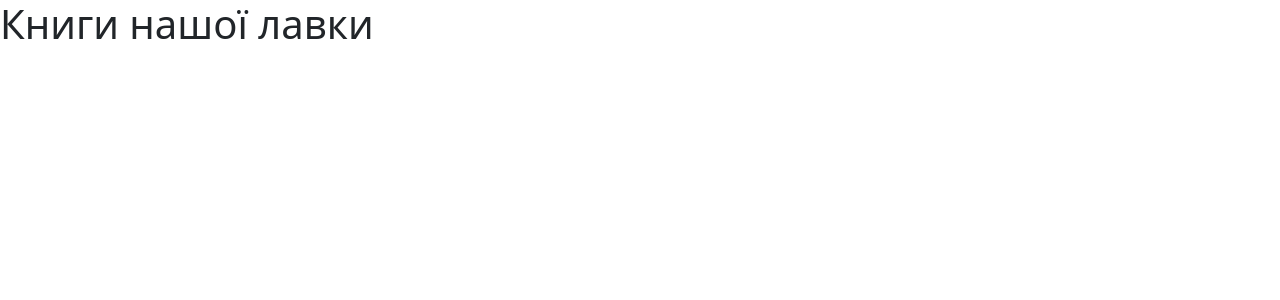
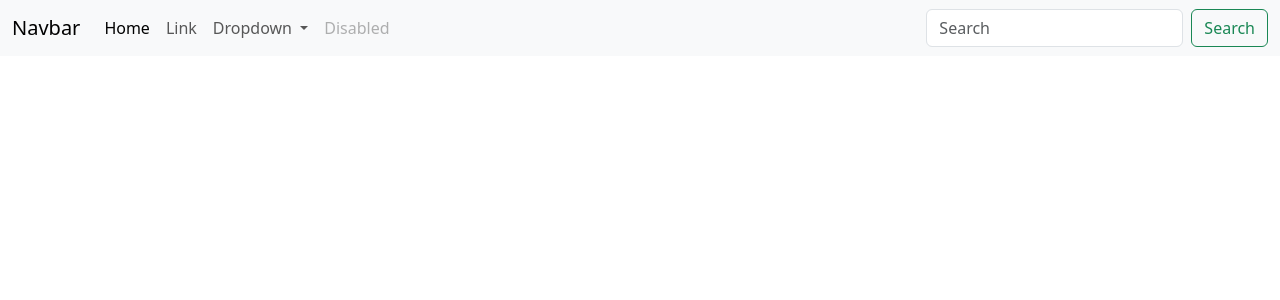
Before and after one commit to smartguy-coder/group03052024, a FastAPI app: page / in a window 1280 px wide. Shown: the top 300 px of the page. Run offline with FastAPI, Linux system fonts and the light colour scheme.

Commit message:
web interface

```diff
--- a/schemas.py
+++ b/api_router/schemas.py
@@ -1,6 +1,6 @@
 from datetime import datetime
 
-from pydantic import BaseModel, Field
+from pydantic import BaseModel, Field, HttpUrl
 
 
 class NewProduct(BaseModel):
@@ -8,6 +8,7 @@ class NewProduct(BaseModel):
     description: str = Field(default='', examples=['Old phone'])
     price: float = Field(ge=0.01, examples=[100.78])
     quantity: int = Field(default=11, gt=0, examples=[100])
+    cover_url: HttpUrl
 
 
 class ProductId(BaseModel):
--- a/dao.py
+++ b/dao.py
@@ -2,12 +2,13 @@ from database import Product, session
 from fastapi import HTTPException
 
 
-def create_product(name: str, description: str, price: float, quantity: int) -> Product:
+def create_product(name: str, description: str, price: float, quantity: int, cover_url) -> Product:
     product = Product(
         name=name,
         description=description,
         price=price,
         quantity=quantity,
+        cover_url=str(cover_url),
     )
     session.add(product)
     session.commit()
--- a/database.py
+++ b/database.py
@@ -14,13 +14,14 @@ class Product(Base):
     id = Column(Integer, Sequence('product_id_seq'), primary_key=True)
     name = Column(String(100), nullable=False)
     description = Column(Text, nullable=False)
+    cover_url = Column(Text, nullable=False)
     price = Column(Float, nullable=False, default=10.0)
     quantity = Column(Integer, nullable=False)
     created_at = Column(DateTime, default=datetime.now)
     updated_at = Column(DateTime, default=datetime.now, onupdate=datetime.now)
 
     def __str__(self):
-        return f'<Product: {self.name=}; {self.quantity=}; {self.price=}>'
+        return f'<Product: {self.id=}; {self.name=}; {self.quantity=}; {self.price=}>'
 
     __repr__ = __str__
 
--- a/main.py
+++ b/main.py
@@ -1,15 +1,13 @@
-from fastapi import FastAPI, Request, Query, Path, HTTPException, status
+from fastapi import FastAPI
 
-from fastapi.responses import HTMLResponse
 from fastapi.templating import Jinja2Templates
-from starlette import status
 
 import config
-import dao
+from api_router.api_products import api_router_products
 from database import create_tables
-from schemas import NewProduct, CreatedProduct, DeletedProduct
+from web_router.web import web_router
 
-templates = Jinja2Templates(directory='templates')
+
 
 
 def lifespan(app: FastAPI):
@@ -22,59 +20,5 @@ app = FastAPI(
     lifespan=lifespan,
 )
 
-
-@app.post('/api/products/create/', status_code=status.HTTP_201_CREATED, tags=['API', 'Products'])
-def create_product(new_product: NewProduct) -> CreatedProduct:
-    created_product = dao.create_product(**new_product.dict())
-    return created_product
-
-
-@app.get('/api/products/', tags=['API', 'Products'])
-def get_products(
-        limit: int = Query(default=5, gt=0, le=50, description='Number of products'),
-        skip: int = Query(default=0, ge=0, description='How many to skip'),
-        name: str = Query(default='', description='Part of the product name'),
-) -> list[CreatedProduct]:
-    products = dao.get_all_products(limit=limit, skip=skip, name=name)
-    return products
-
-
-@app.get('/api/products/{product_id}', tags=['API', 'Products'])
-def get_product(
-        product_id: int = Path(gt=0, description='ID of the product'),
-) -> CreatedProduct:
-    product = dao.get_product_by_id(product_id=product_id)
-    if product:
-        return product
-    raise HTTPException(status_code=status.HTTP_404_NOT_FOUND, detail='Not found')
-
-
-@app.put('/api/products/{product_id}', tags=['API', 'Products'])
-def update_product(
-        updated_product: NewProduct,
-        product_id: int = Path(gt=0, description='ID of the product'),
-) -> CreatedProduct:
-    product = dao.get_product_by_id(product_id=product_id)
-    if not product:
-        raise HTTPException(status_code=status.HTTP_404_NOT_FOUND, detail='Not found')
-
-    product = dao.update_product(product_id, updated_product.dict())
-    return product
-
-
-@app.delete('/api/products/{product_id}', tags=['API', 'Products'])
-def delete_product(
-        product_id: int = Path(gt=0, description='ID of the product'),
-) -> DeletedProduct:
-    product = dao.get_product_by_id(product_id=product_id)
-    if not product:
-        raise HTTPException(status_code=status.HTTP_404_NOT_FOUND, detail='Not found')
-    dao.delete_product(product_id=product_id)
-    return DeletedProduct(id=product_id)
-
-
-
-@app.get('/', include_in_schema=False)
-def index_web(request: Request):
-
-    return templates.TemplateResponse('index.html', {'request': request, 'books': {}, 'title': 'Main page'})
+app.include_router(api_router_products)
+app.include_router(web_router)
--- a/templates/base.html
+++ b/templates/base.html
@@ -6,10 +6,18 @@
     <title>{{ title }}</title>
     <link href="https://cdn.jsdelivr.net/npm/bootstrap@5.3.3/dist/css/bootstrap.min.css" rel="stylesheet" integrity="sha384-QWTKZyjpPEjISv5WaRU9OFeRpok6YctnYmDr5pNlyT2bRjXh0JMhjY6hW+ALEwIH" crossorigin="anonymous">
   </head>
+
   <body>
+  {% include 'navbar.html' %}
 
-  {% block content %}
-  {% endblock %}
+<div class="container">
+
+    {% block content %}
+    {% endblock %}
+
+</div>
+
+
 
 
 
--- a/templates/index.html
+++ b/templates/index.html
@@ -1,22 +1,23 @@
 {% extends 'base.html' %}
 
 
-  {% block content %}
-  {% include 'some_common_data.html' %}
+{% block content %}
 
+<div class="row pt-2 pb-2 container">
 
-{% for book in books %}
+    {% for product in products %}
+        <div class="card" style="width: 18rem;">
+          <img src="{{ product.cover_url }}" class="card-img-top" alt="...">
+          <div class="card-body">
+            <h5 class="card-title">{{ product.name }}</h5>
+            <p class="card-text">{{ product.description|truncate(80, False) }}</p>
+            <p class="card-text">{{ product.price }}</p>
+            <a href="#" class="btn btn-primary">Детальніше</a>
+          </div>
+        </div>
 
-  <div class="card" style="width: 18rem;">
-    <img src="https://m.media-amazon.com/images/I/81BP2Lw7jZL._SL1500_.jpg" class="card-img-top" alt="...">
-    <div class="card-body">
-      <h5 class="card-title">{{ book.title }}</h5>
-      <p class="card-text">Книга автора {{ book.author }}, жанр {{ book.genre }}, {{ book.year }}</p>
-      <a href="https://store.ababahalamaha.com.ua/uliubleni-virshi" class="btn btn-primary">Детальніше</a>
-    </div>
-  </div>
+</div>
 
-{% endfor %}
+    {% endfor %}
 
-
-  {% endblock %}
+{% endblock %}
--- /dev/null
+++ b/templates/navbar.html
@@ -0,0 +1,37 @@
+
+  <nav class="navbar navbar-expand-lg bg-body-tertiary">
+  <div class="container-fluid">
+    <a class="navbar-brand" href="#">Navbar</a>
+    <button class="navbar-toggler" type="button" data-bs-toggle="collapse" data-bs-target="#navbarSupportedContent" aria-controls="navbarSupportedContent" aria-expanded="false" aria-label="Toggle navigation">
+      <span class="navbar-toggler-icon"></span>
+    </button>
+    <div class="collapse navbar-collapse" id="navbarSupportedContent">
+      <ul class="navbar-nav me-auto mb-2 mb-lg-0">
+        <li class="nav-item">
+          <a class="nav-link active" aria-current="page" href="#">Home</a>
+        </li>
+        <li class="nav-item">
+          <a class="nav-link" href="#">Link</a>
+        </li>
+        <li class="nav-item dropdown">
+          <a class="nav-link dropdown-toggle" href="#" role="button" data-bs-toggle="dropdown" aria-expanded="false">
+            Dropdown
+          </a>
+          <ul class="dropdown-menu">
+            <li><a class="dropdown-item" href="#">Action</a></li>
+            <li><a class="dropdown-item" href="#">Another action</a></li>
+            <li><hr class="dropdown-divider"></li>
+            <li><a class="dropdown-item" href="#">Something else here</a></li>
+          </ul>
+        </li>
+        <li class="nav-item">
+          <a class="nav-link disabled" aria-disabled="true">Disabled</a>
+        </li>
+      </ul>
+      <form class="d-flex" role="search">
+        <input class="form-control me-2" type="search" placeholder="Search" aria-label="Search">
+        <button class="btn btn-outline-success" type="submit">Search</button>
+      </form>
+    </div>
+  </div>
+</nav>
--- a/templates/some_common_data.html
+++ /dev/null
@@ -1 +0,0 @@
-<h1>Книги нашої лавки</h1>
```
Also changed, not shown: api_router/api_products.py (added, +60 -0 lines), web_router/web.py (added, +21 -0 lines).
